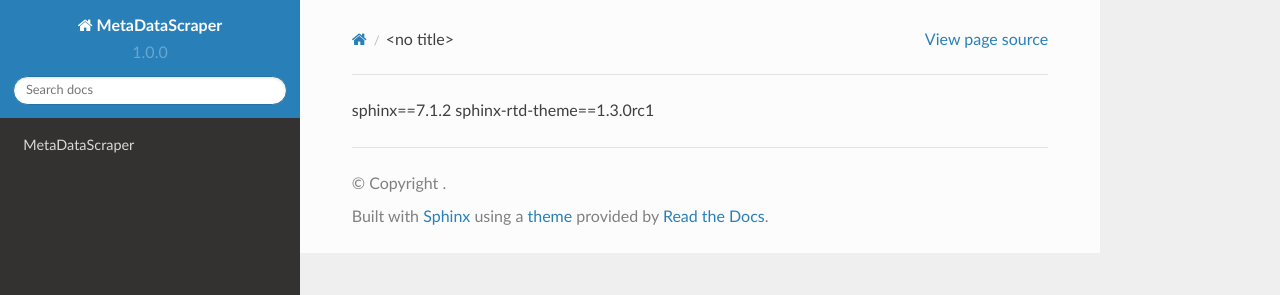
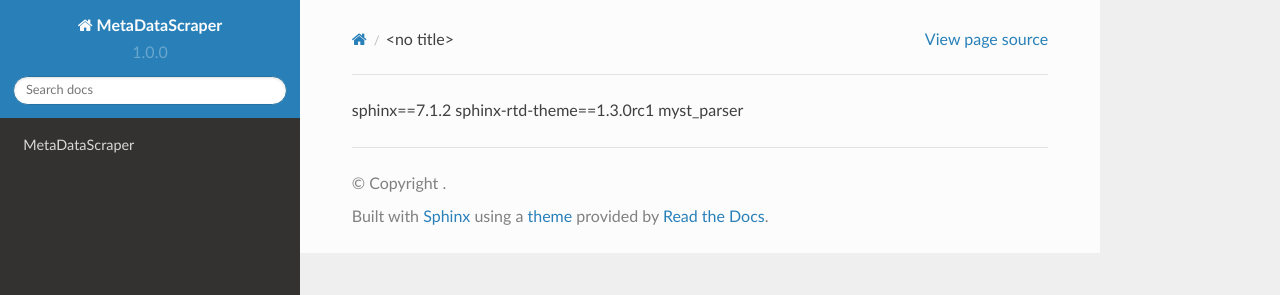
Before and after one commit to ishan-surana/MetaDataScraper, a Sphinx documentation site: the page built from docs/requirements.txt, in a window 1280 px wide. Shown: the top 295 px of the page. Built offline with Sphinx 7.4.7 and the Read the Docs theme 2.0.0, drawn with Linux system fonts in a browser that asks for light colours.

Commit message:
Added md parser to docs conf

```diff
--- a/docs/conf.py
+++ b/docs/conf.py
@@ -16,6 +16,7 @@ extensions = [
     'sphinx.ext.autodoc',
     'sphinx.ext.autosummary',
     'sphinx.ext.intersphinx',
+    'myst_parser',
 ]
 
 source_suffix = {
--- a/docs/requirements.txt
+++ b/docs/requirements.txt
@@ -1,2 +1,3 @@
 sphinx==7.1.2
 sphinx-rtd-theme==1.3.0rc1
+myst_parser
```
